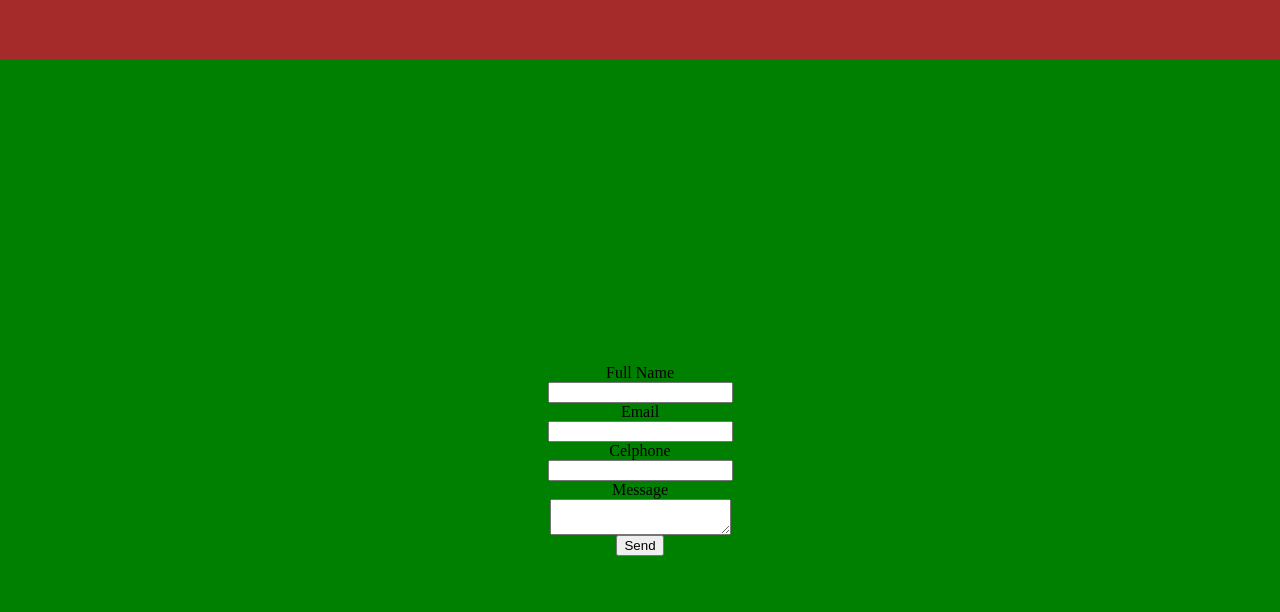
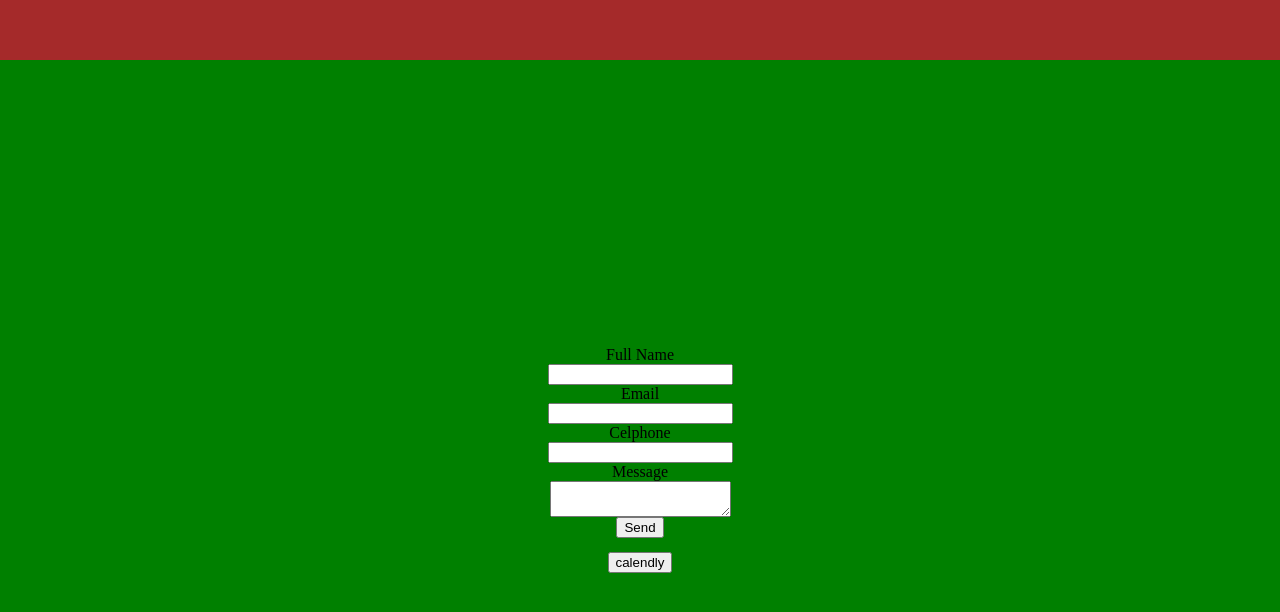
Before and after one commit to ramirofazio/RFD-Development-V1.0, a React (Create React App) app: page / in a window 1280 px wide. Shown: the part 2340-2952 px from the top of the page. Built offline with nearby package versions, Linux system fonts and the light colour scheme; no server answers.

Commit message:
Add Calendly to Contact Component

```diff
--- a/src/Components/Contact/Contact.jsx
+++ b/src/Components/Contact/Contact.jsx
@@ -21,6 +21,13 @@ function Contact() {
   };
 
   return (
+    <div
+      style={{
+        display: "flex",
+        flexDirection: "column",
+        alignItems: "center",
+      }}
+    >
       <form
         ref={form}
         onSubmit={sendEmail}
@@ -40,6 +47,14 @@ function Contact() {
         <textarea name="clientMessage" />
         <input type="submit" value="Send" />
       </form>
+      <a
+        href="https://calendly.com/ramifazio/30min"
+        rel="noreferrer"
+        target="_blank"
+      >
+        <button>calendly</button>
+      </a>
+    </div>
   );
 }
 
```
Lines whose indentation alone changed are shown as unchanged.
